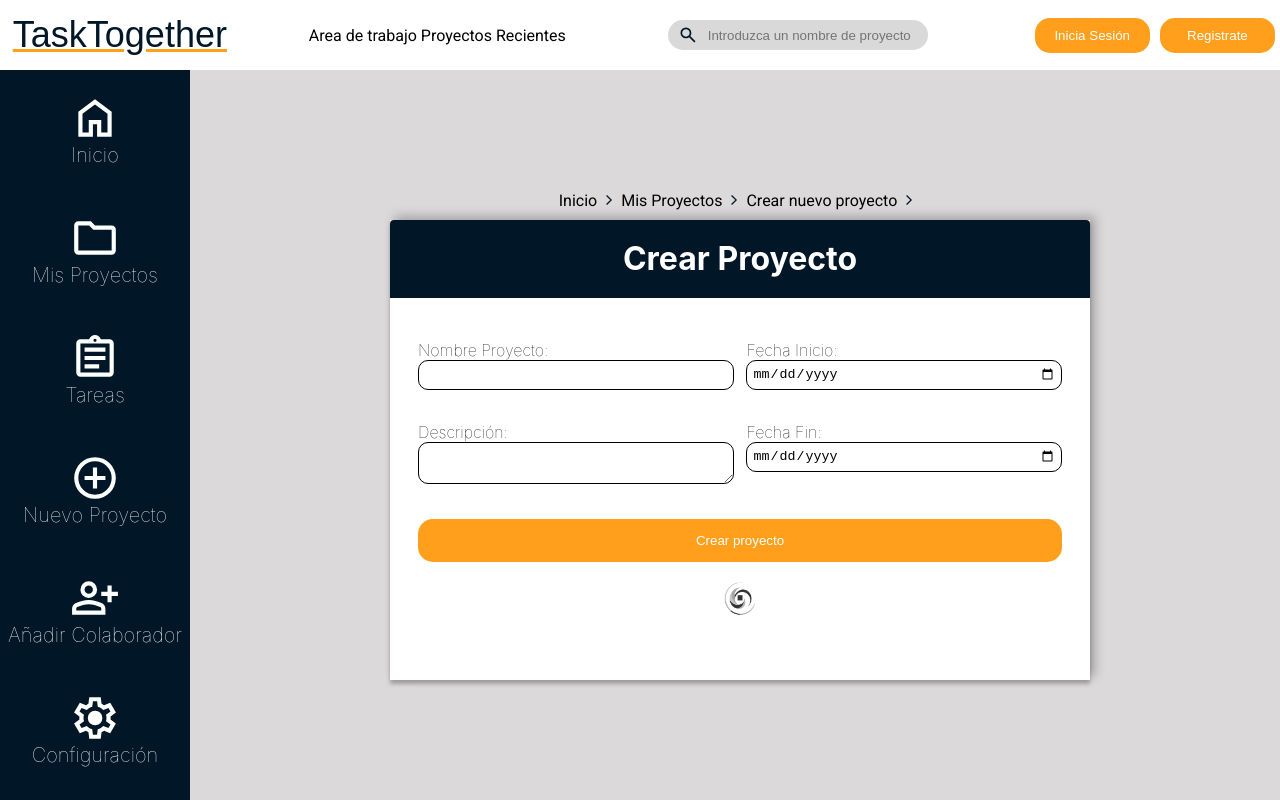
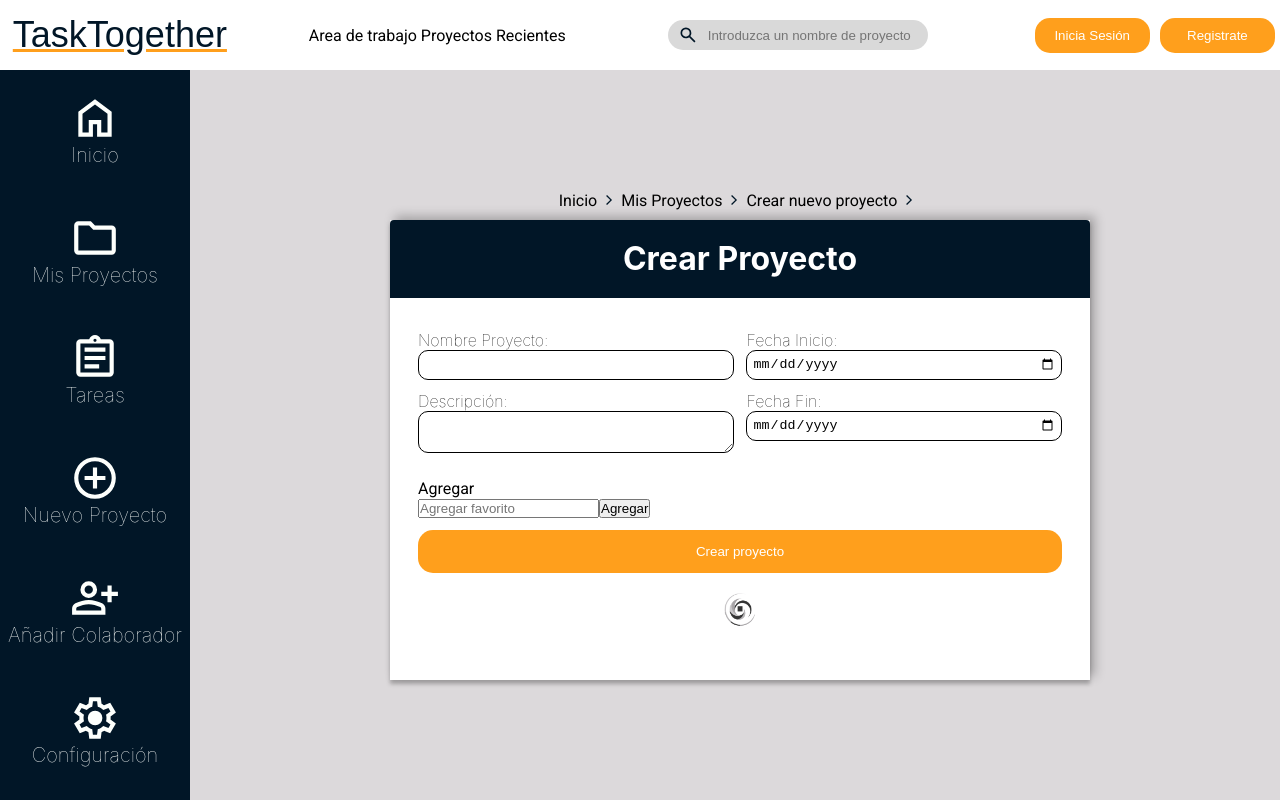
Before and after one commit to SoyaR08/TaskTogether, an Angular app: page /projects/newproject in a window 1280 px wide. Built offline with nearby package versions, Linux system fonts and the light colour scheme.

Commit message:
Añado el form array al formulario de crear proyecto

```diff
--- a/src/app/projects/new-project/new-project.component.html
+++ b/src/app/projects/new-project/new-project.component.html
@@ -19,7 +19,8 @@
                 <!-- <small *ngIf="project.get('fecha')?.errors?.['notBeforeToday']">
                     La fecha no puede ser anterior a hoy.
                 </small> -->
-                <small *ngIf="project.errors?.['fechaInvalida'] && project.touched">{{ project.errors?.['fechaInvalida']}}</small>
+                <small *ngIf="project.errors?.['fechaInvalida'] && project.touched">{{
+                    project.errors?.['fechaInvalida']}}</small>
             </div>
 
         </div>
@@ -40,6 +41,28 @@
 
         </div>
 
+        <div formArrayName="members">
+            @for (member of members.controls; track $index) {
+            <div>
+                <input [formControlName]="$index">
+                <button type="button">Eliminar</button>
+            </div>
+            }
+        </div>
+
+        <div class="mb-3 row">
+            <label class="col-sm-3 col-form-label">Agregar</label>
+            <div class="col-sm-9">
+                <div class="input-group">
+                    <input class="form-control" placeholder="Agregar favorito" [formControl]="newMember">
+                    <button class="btn btn-outline-primary" type="button" (click)="addMember()">
+                        Agregar
+                    </button>
+                </div>
+            </div>
+        </div>
+
+
 
         <div class="field centered">
             <button class="submitbutton" type="submit">Crear proyecto</button>
--- a/src/app/projects/new-project/new-project.component.ts
+++ b/src/app/projects/new-project/new-project.component.ts
@@ -1,5 +1,5 @@
 import { Component, inject } from '@angular/core';
-import { FormBuilder, FormGroup, FormsModule, ReactiveFormsModule, Validators, ValidatorFn, ValidationErrors, AbstractControl} from '@angular/forms';
+import { FormBuilder, FormGroup, FormsModule, ReactiveFormsModule, Validators, ValidatorFn, ValidationErrors, AbstractControl, FormArray, FormControl } from '@angular/forms';
 import { LoginService } from '../../services/login.service';
 import { ProjectService } from '../../services/project.service';
 import { AddProject } from '../../interfaces/add-project';
@@ -27,8 +27,18 @@ export class NewProjectComponent {
     start_date: ['', [Validators.required, notBeforeToday]],
     description: ['', [Validators.required, Validators.minLength(20), Validators.maxLength(300)]],
     end_date: ['', [Validators.required]],
-    status: ['IN_PROGRESS']
-  }, {validators: this.fechaInicioMenorQueFin()})
+    status: ['IN_PROGRESS'],
+    members: this.fb.array([]) //array de miembros del proyecto
+  }, { validators: this.fechaInicioMenorQueFin() })
+
+  newMember: FormControl = this.fb.control('', [Validators.required]); // Control para añadir el nuevo miembro
+
+  /**
+   * Devuelve el array de miembros de proyecto para que el usuario los pueda ver
+   */
+  get members(): FormArray {
+    return this.project.get('members') as FormArray;
+  }
 
   isInvalidField(field: string) {
     return this.project.controls[field].invalid && this.project.controls[field].touched
@@ -46,6 +56,18 @@ export class NewProjectComponent {
     };
   }
 
+  /**
+   * Añade un nuevo miembro al proyecto
+   */
+  addMember() {
+    if (this.newMember.valid) {
+      this.members.push(
+        this.fb.control(this.newMember.value, [Validators.required])
+      )
+      this.newMember.reset();
+    }
+  }
+
   submit() {
     if (this.project.valid) {
 
```
